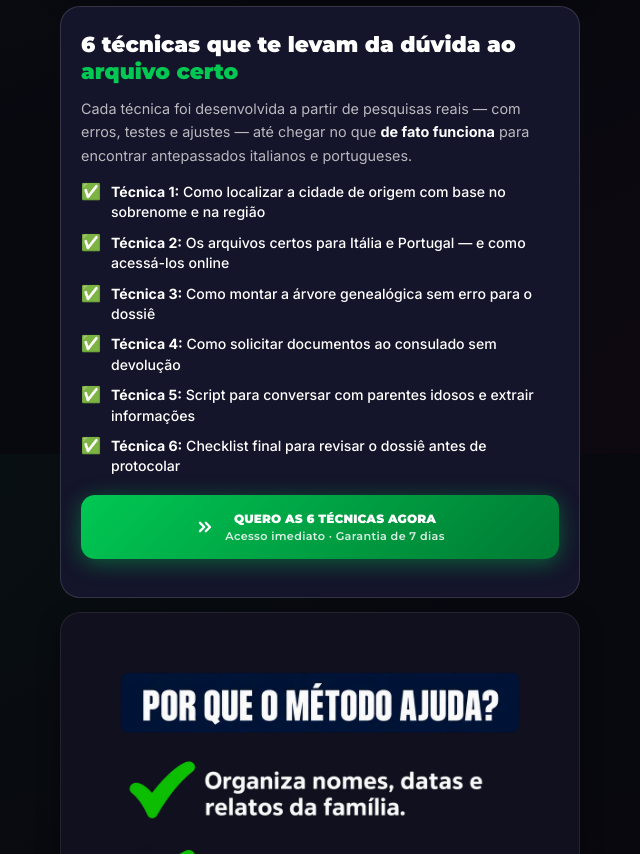
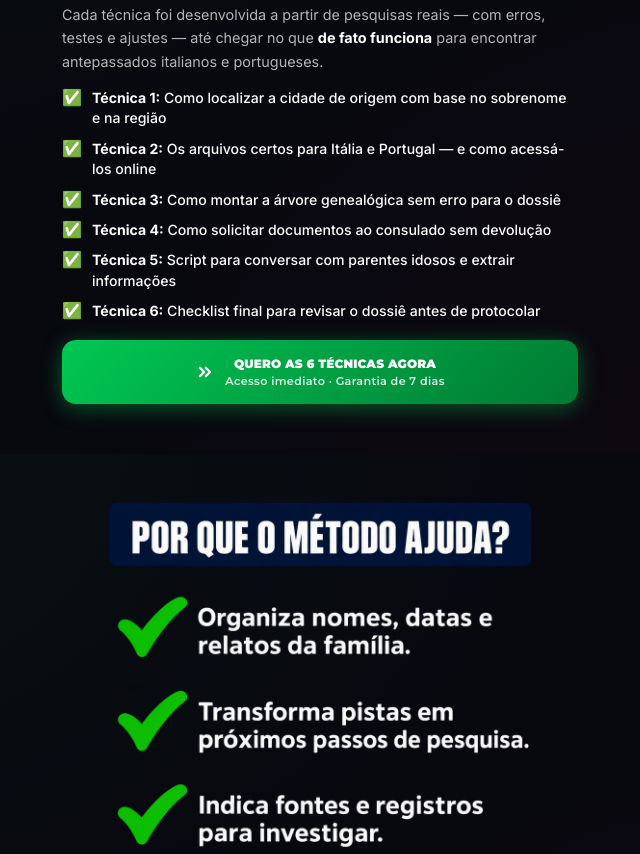
Before and after one commit to kennerwarl4-coder/raizfinder, a plain HTML site: page index.html in a window 1280 px wide. Shown: the part 1946-2800 px from the top of the page, without its empty margins (320-960 px from the left). Drawn offline with Linux system fonts and the light colour scheme.

Commit message:
first commit

```diff
--- a/index.html
+++ b/index.html
@@ -151,7 +151,7 @@
 
       .hero-cta-strip { font-size: 0.9rem; padding: 18px 12px; }
 
-      .card-body { padding: 16px 14px; }
+      .card-body { padding: 14px 2px; }
 
       .metric-name { font-size: 0.74rem; }
 
@@ -195,20 +195,13 @@
       transform: scale(1.02);
     }
 
-    /* ─── MAIN CARDS ─── */
+    /* ─── MAIN CARDS & BANNERS ─── */
     .ui-card {
-      background: var(--card-bg);
-      border: 1px solid var(--border);
-      border-radius: var(--radius-lg);
+      background: transparent;
+      border: none;
+      border-radius: var(--radius-md);
       overflow: hidden;
-      box-shadow: var(--shadow-md);
-      margin-bottom: 14px;
-      transition: border-color 0.2s ease, box-shadow 0.2s ease;
-    }
-
-    .ui-card:hover {
-      border-color: var(--border-darker);
-      box-shadow: var(--shadow-lg);
+      margin-bottom: 16px;
     }
 
     picture {
@@ -231,10 +224,11 @@
       width: 100%;
       height: auto;
       display: block;
+      border-radius: var(--radius-md);
     }
 
     .card-body {
-      padding: 22px 20px;
+      padding: 16px 2px;
     }
 
     /* ─── SEÇÃO CONTEÚDO DIRETO / BARRAS 100% ─── */
@@ -833,16 +827,16 @@
 
     /* ─── PERSUASIVE TEXT SECTIONS ─── */
     .copy-section {
-      background: var(--card-bg);
-      border: 1px solid var(--border);
-      border-radius: var(--radius-lg);
-      padding: 24px 20px;
+      background: transparent;
+      border: none;
+      padding: 14px 2px 20px;
       margin-bottom: 14px;
     }
 
     .copy-section.dark-accent {
-      background: var(--card-subtle);
-      border-color: var(--border-darker);
+      background: transparent;
+      border: none;
+      padding: 14px 2px 20px;
     }
 
     .copy-eyebrow {
@@ -1140,7 +1134,7 @@
       <!-- ══════════════════════════════════════════════════════════
            BANNER 1: DESCUBRA SUAS RAÍZES
       ══════════════════════════════════════════════════════════ -->
-      <div class="ui-card" style="border-radius: 0; overflow: hidden;">
+      <div class="ui-card">
         <picture>
           <source srcset="assets/raizfinder_descubra_suas_raizes_refeita.webp" type="image/webp"/>
           <img src="assets/raizfinder_descubra_suas_raizes_refeita.png" alt="Descubra Suas Raízes - Cidadania Italiana e Portuguesa" class="banner-full-img" loading="eager" fetchpriority="high" decoding="async" width="520" height="780"/>
@@ -1239,7 +1233,7 @@
       <!-- ══════════════════════════════════════════════════════════
            BANNER 3: POR QUE O MÉTODO AJUDA?
       ══════════════════════════════════════════════════════════ -->
-      <div class="ui-card" style="padding: 12px 14px; background: var(--card-bg);">
+      <div class="ui-card">
         <picture>
           <source srcset="assets/raizfinder_por_que_funciona_transparente.webp" type="image/webp"/>
           <img src="assets/raizfinder_por_que_funciona_transparente.png" alt="Por que o método ajuda? RaizFinder" class="banner-full-img" loading="lazy" decoding="async" width="520" height="520"/>
```
